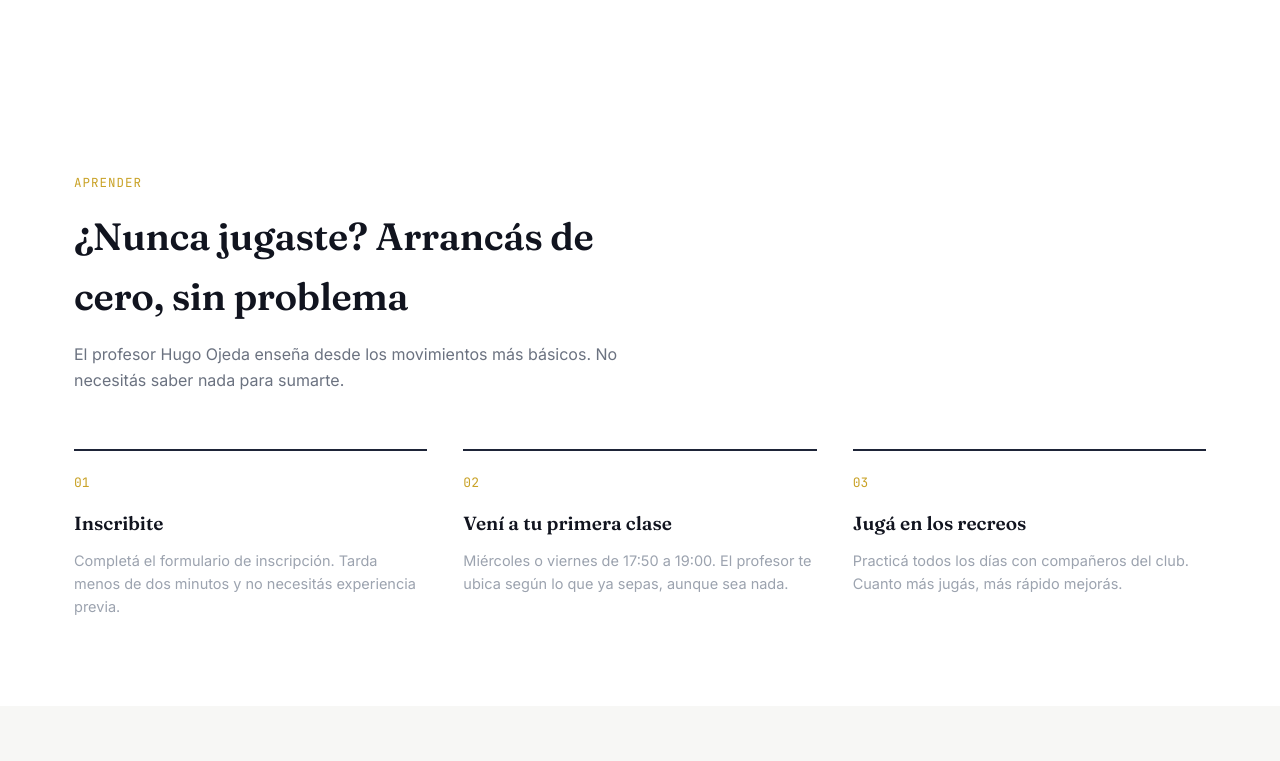
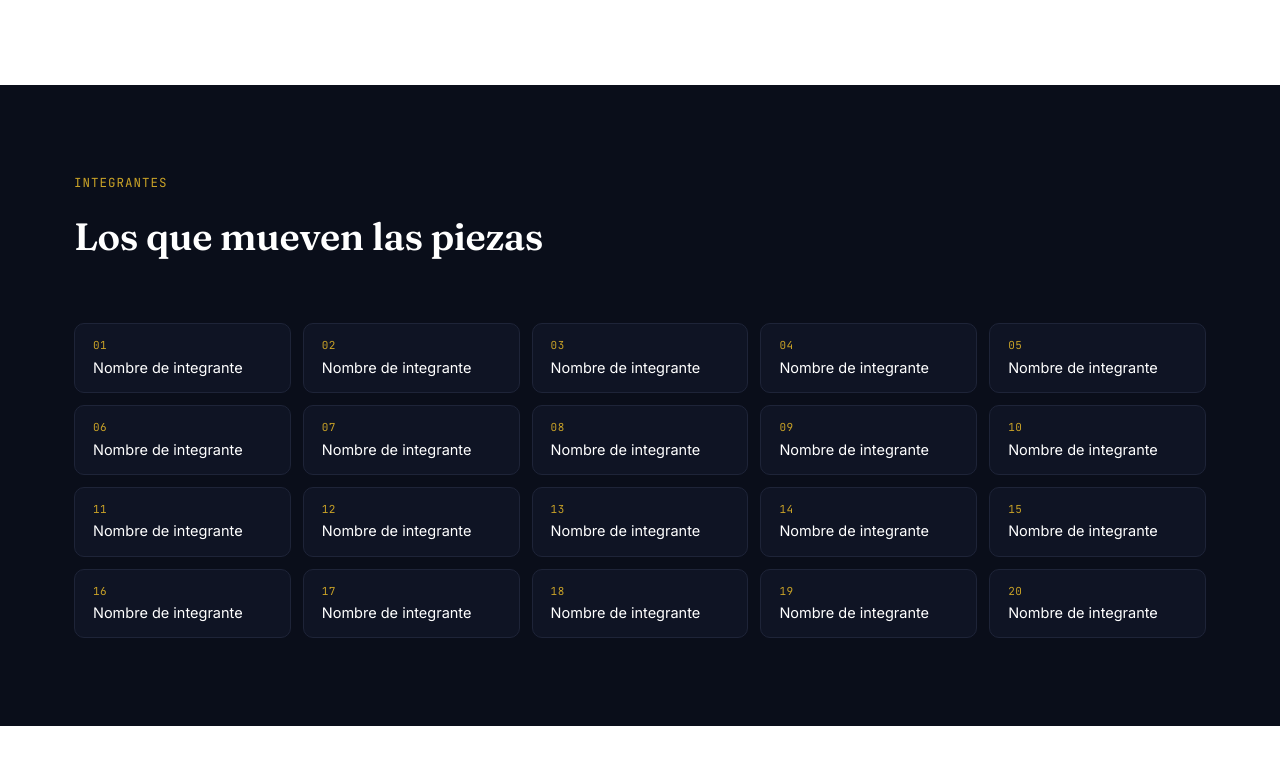
Before and after one commit to BogadoSofia/la-torre-oscura, a plain HTML site: page index.html in a window 1280 px wide. Shown: the part 1699-2460 px from the top of the page. Drawn offline with Linux system fonts and the light colour scheme.

Commit message:
agrego mas detalles

```diff
--- a/index.html
+++ b/index.html
@@ -8,10 +8,7 @@
 <link rel="preconnect" href="https://fonts.googleapis.com">
 <link rel="preconnect" href="https://fonts.gstatic.com" crossorigin>
 <link href="https://fonts.googleapis.com/css2?family=Fraunces:ital,wght@0,500;0,600;1,500;1,600&family=Inter:wght@400;500;600&family=JetBrains+Mono:wght@400;500&display=swap" rel="stylesheet">
-<link rel="icon" type="image/x-icon" href="favicon.ico">
-<link rel="icon" type="image/png" sizes="32x32" href="favicon-32.png">
-<link rel="icon" type="image/png" sizes="16x16" href="favicon-16.png">
-<link rel="apple-touch-icon" sizes="180x180" href="favicon-180.png">
+<link rel="icon" type="image/svg+xml" href="favicon.svg">
 <link rel="stylesheet" href="styles.css">
 </head>
 <body>
@@ -114,6 +111,36 @@
     </div>
   </section>
 
+  <section id="integrantes" class="section-dark">
+    <div class="container">
+      <div class="section-head reveal">
+        <span class="section-eyebrow">Integrantes</span>
+        <h2>Los que mueven las piezas</h2>
+      </div>
+      <ul class="members-grid">
+        <li class="member-item reveal"><span class="member-num">01</span>Nombre de integrante</li>
+        <li class="member-item reveal"><span class="member-num">02</span>Nombre de integrante</li>
+        <li class="member-item reveal"><span class="member-num">03</span>Nombre de integrante</li>
+        <li class="member-item reveal"><span class="member-num">04</span>Nombre de integrante</li>
+        <li class="member-item reveal"><span class="member-num">05</span>Nombre de integrante</li>
+        <li class="member-item reveal"><span class="member-num">06</span>Nombre de integrante</li>
+        <li class="member-item reveal"><span class="member-num">07</span>Nombre de integrante</li>
+        <li class="member-item reveal"><span class="member-num">08</span>Nombre de integrante</li>
+        <li class="member-item reveal"><span class="member-num">09</span>Nombre de integrante</li>
+        <li class="member-item reveal"><span class="member-num">10</span>Nombre de integrante</li>
+        <li class="member-item reveal"><span class="member-num">11</span>Nombre de integrante</li>
+        <li class="member-item reveal"><span class="member-num">12</span>Nombre de integrante</li>
+        <li class="member-item reveal"><span class="member-num">13</span>Nombre de integrante</li>
+        <li class="member-item reveal"><span class="member-num">14</span>Nombre de integrante</li>
+        <li class="member-item reveal"><span class="member-num">15</span>Nombre de integrante</li>
+        <li class="member-item reveal"><span class="member-num">16</span>Nombre de integrante</li>
+        <li class="member-item reveal"><span class="member-num">17</span>Nombre de integrante</li>
+        <li class="member-item reveal"><span class="member-num">18</span>Nombre de integrante</li>
+        <li class="member-item reveal"><span class="member-num">19</span>Nombre de integrante</li>
+        <li class="member-item reveal"><span class="member-num">20</span>Nombre de integrante</li>
+      </ul>
+    </div>
+  </section>
 
   <section id="aprender">
     <div class="container">
@@ -138,6 +165,9 @@
           <h3>Jugá en los recreos</h3>
           <p>Practicá todos los días con compañeros del club. Cuanto más jugás, más rápido mejorás.</p>
         </div>
+      </div>
+      <div style="text-align:center;margin-top:48px">
+        <a href="#inscripcion" class="btn btn-gold">Quiero inscribirme como nuevo</a>
       </div>
     </div>
   </section>
@@ -247,7 +277,7 @@
       </nav>
     </div>
     <div class="footer-bottom">
-      <span>Club de ajedrez · Colegio Secundario Manuel Belgrano</span>
+      <span>Club de ajedrez · Colegio Secundario Manuel Belgrano - Hecho por Sofia Bogado 1ro 5ta</span>
       <span>Ciclo 2026</span>
     </div>
   </div>
--- a/script.js
+++ b/script.js
@@ -37,7 +37,7 @@ document.querySelectorAll('.club-form').forEach(form => {
       });
 
       if (response.ok) {
-        statusEl.textContent = 'Listo, recibimos tu inscripción. Nos vemos en el club.';
+        statusEl.textContent = form.dataset.success || 'Listo, recibimos tu inscripción. Nos vemos en el club.';
         statusEl.className = 'form-status success';
         form.reset();
       } else {
--- a/styles.css
+++ b/styles.css
@@ -262,7 +262,6 @@ button:focus-visible {
 }
 
 .hero-meta strong {
-  color: var(--white);
   font-weight: 500;
   display: block;
   font-size: 12px;
@@ -491,7 +490,7 @@ section {
 
 .step p {
   font-size: 14.5px;
-  color: var(--gray-text-dark);
+  color: var(--gray-text);
 }
 
 /* ====================================
@@ -662,7 +661,7 @@ section {
 
 .form-grid {
   display: grid;
-  grid-template-columns: 1fr 1fr;
+  grid-template-columns: 1fr;
   gap: 28px;
 }
 
@@ -1023,7 +1022,7 @@ section {
 }
 
 /* Scroll offset para el header sticky en index.html */
-#club, #torneos, #aprender, #inscripcion {
+#club, #aprender, #inscripcion, #integrantes {
   scroll-margin-top: 72px;
 }
 
@@ -1211,3 +1210,48 @@ section {
     padding: 12px 16px;
   }
 }
+
+/* ====================================
+   Integrantes del club
+   ==================================== */
+
+.members-grid {
+  list-style: none;
+  display: grid;
+  grid-template-columns: repeat(5, 1fr);
+  gap: 12px;
+  margin-top: 48px;
+}
+
+.member-item {
+  background: var(--bg-dark-card);
+  border: 1px solid var(--border-dark);
+  border-radius: 10px;
+  padding: 14px 18px;
+  font-family: var(--font-body);
+  font-size: 14.5px;
+  color: var(--white);
+  line-height: 1.4;
+}
+
+.member-item .member-num {
+  display: block;
+  font-family: var(--font-mono);
+  font-size: 11px;
+  color: var(--gold);
+  margin-bottom: 4px;
+  letter-spacing: 0.04em;
+}
+
+@media (max-width: 1024px) {
+  .members-grid { grid-template-columns: repeat(4, 1fr); }
+}
+
+@media (max-width: 720px) {
+  .members-grid { grid-template-columns: repeat(2, 1fr); }
+}
+
+@media (max-width: 480px) {
+  .members-grid { gap: 8px; }
+  .member-item { padding: 12px 14px; }
+}
```
Also changed, not shown: contacto.html (+6 -2 lines), reglamento.html (+2 -1 lines), favicon.svg (added).
